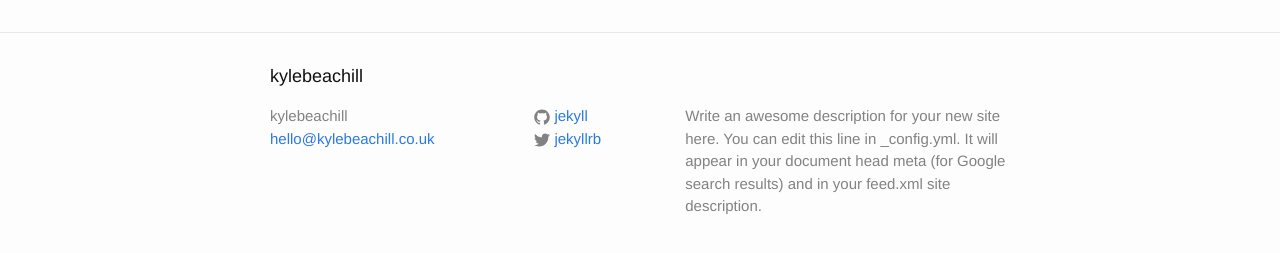
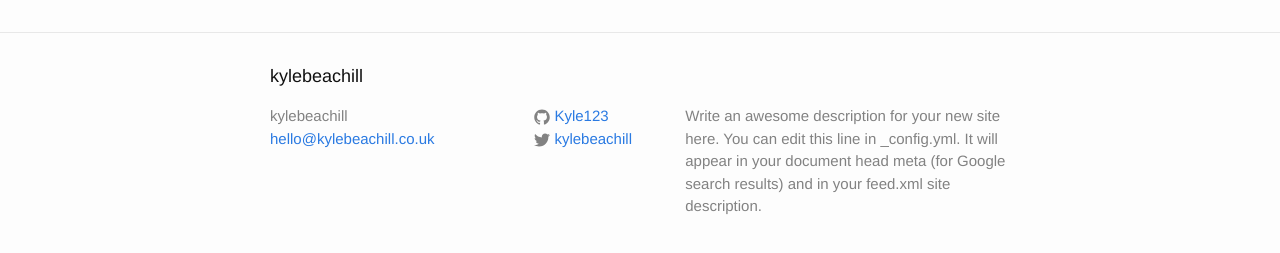
Before and after one commit to Kyle123/Kyle123.github.io, a Jekyll site: the page built from index.html, in a window 1280 px wide. Shown: the part 264-517 px from the top of the page. Built offline with Jekyll 4.4.1, drawn with Linux system fonts in a browser that asks for light colours.

Commit message:
updated links

```diff
--- a/_config.yml
+++ b/_config.yml
@@ -14,8 +14,8 @@ description: > # this means to ignore newlines until "baseurl:"
   Google search results) and in your feed.xml site description.
 baseurl: "" # the subpath of your site, e.g. /blog
 url: "http://kylebeachill.co.uk" # the base hostname & protocol for your site
-twitter_username: jekyllrb
-github_username:  jekyll
+twitter_username: kylebeachill
+github_username:  Kyle123
 
 # Build settings
 markdown: kramdown
```
